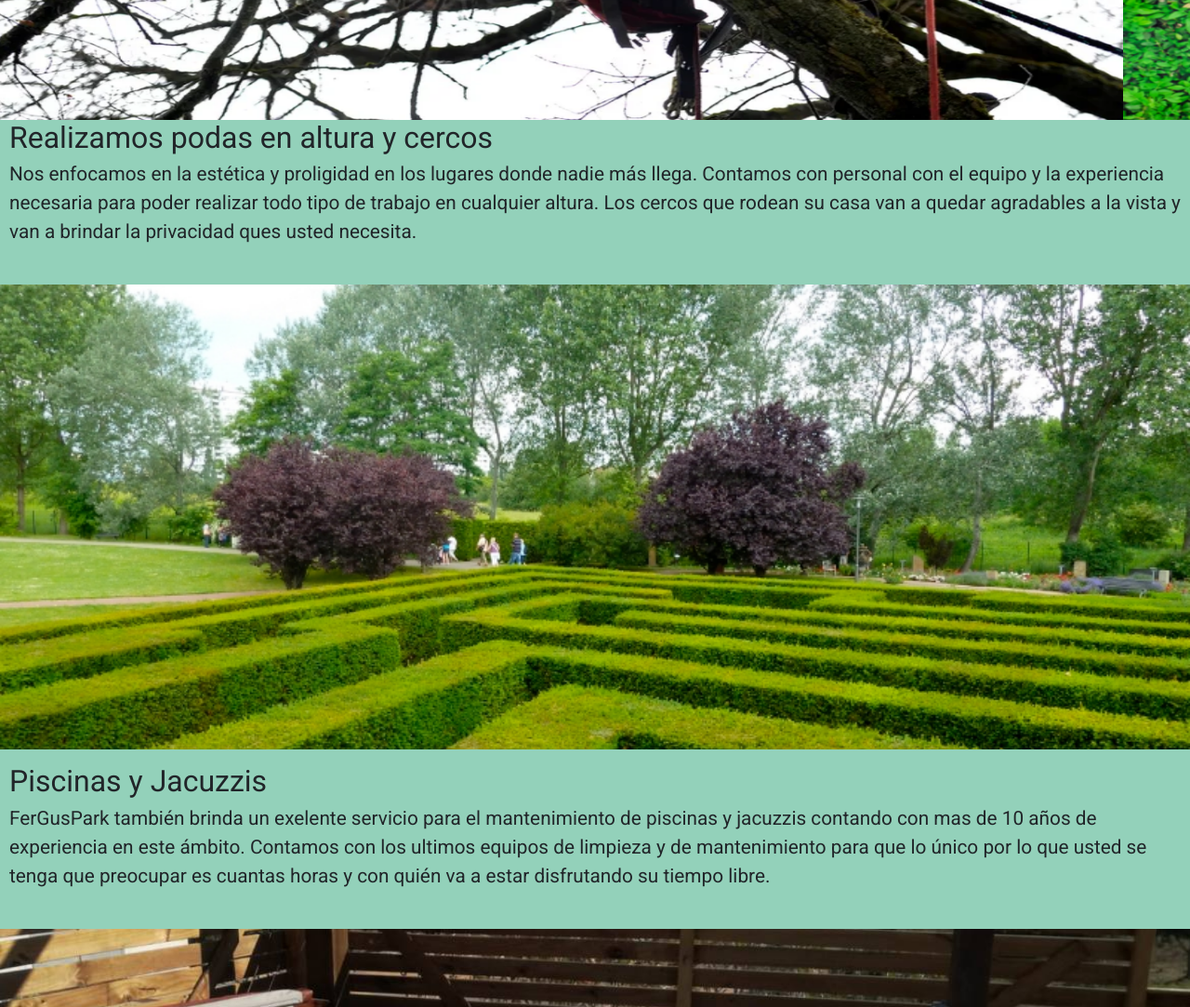
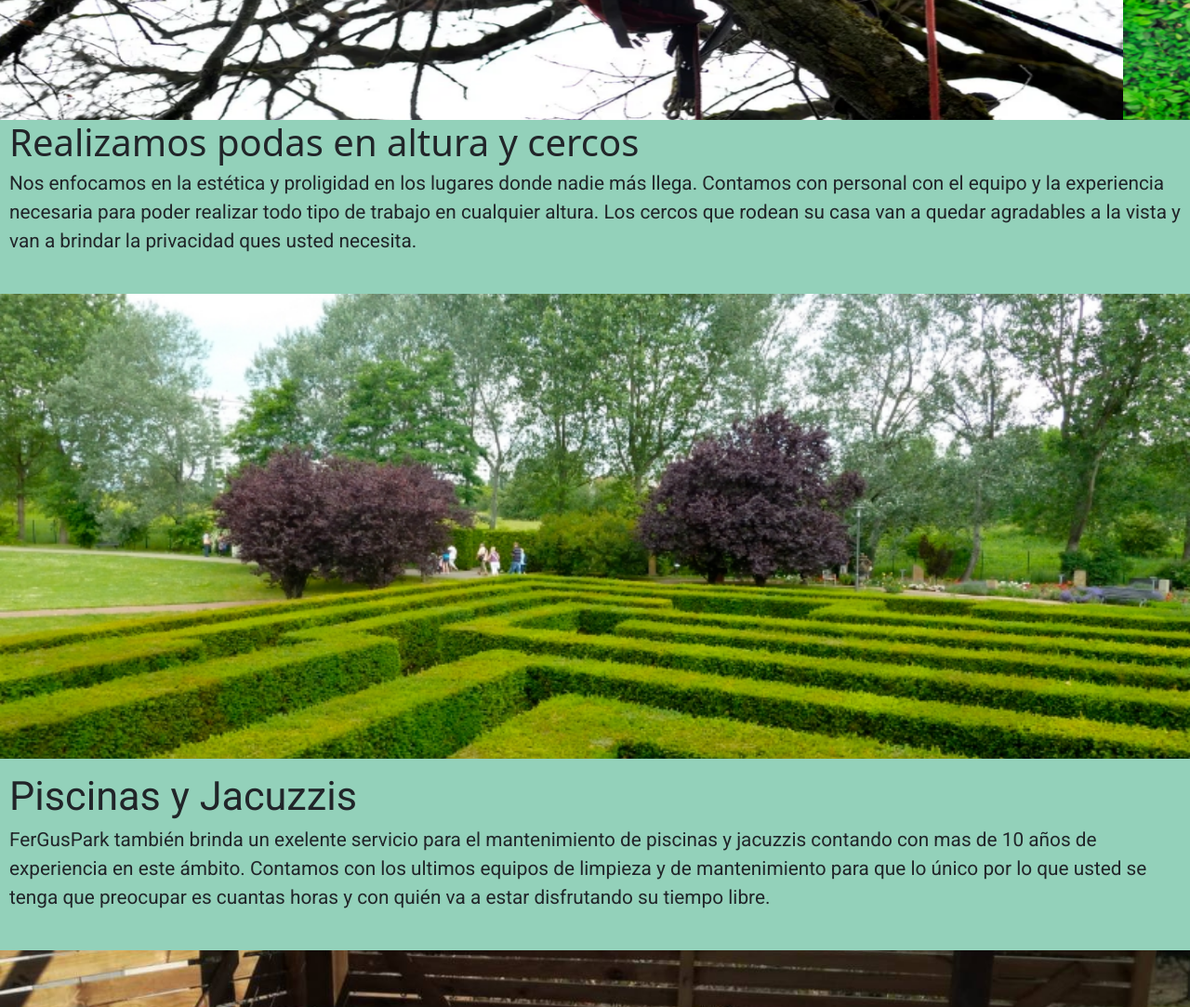
Before and after one commit to FerEzequiel1/FerGusPark-FernandoEspinoza-prueba, a plain HTML site: page index.html in a window 1280 px wide. Shown: the part 440-1523 px from the top of the page at 93% size. Drawn offline with nearby package versions, Linux system fonts and the light colour scheme; a web font is replaced by a local one.

Commit message:
correciones de seo

```diff
--- a/index.html
+++ b/index.html
@@ -87,7 +87,7 @@
   </section>
 
          <section class="section2Index">
-        	<h2 class="tituloPoda">Realizamos podas en altura y cercos</h2>
+        	<h1 class="tituloPoda">Realizamos podas en altura y cercos</h1>
         	<p>Nos enfocamos en la estética y proligidad en los lugares donde nadie más llega. Contamos con personal con el equipo y la experiencia necesaria para poder realizar todo tipo de trabajo en cualquier altura. Los cercos que rodean su casa van a quedar agradables a la vista y van a brindar la privacidad ques usted necesita.</p>
         	<div class="sliderPoda">
         	</div>
--- a/scss/_estructura.scss
+++ b/scss/_estructura.scss
@@ -23,7 +23,7 @@ body {
              .section2Index {
                                margin-bottom: 15px;
 
-                             h2  {
+                             h1  {
                                    margin-bottom: 5px;
                                    margin-left: 10px; }
                              p  {
@@ -37,7 +37,8 @@ body {
 
                                  h2  {
                                      margin-bottom: 5px;
-                                     margin-left: 10px; }
+                                     margin-left: 10px;
+                                     font-size: 2.7em; }
                                  p  {
                                      margin-left: 10px; }
                             }
```
Also changed, not shown: herramientas.html (+1 -1 lines), nosotros.html (+1 -1 lines), trabajos.html (+1 -1 lines), css/main.css, 2 other files.
